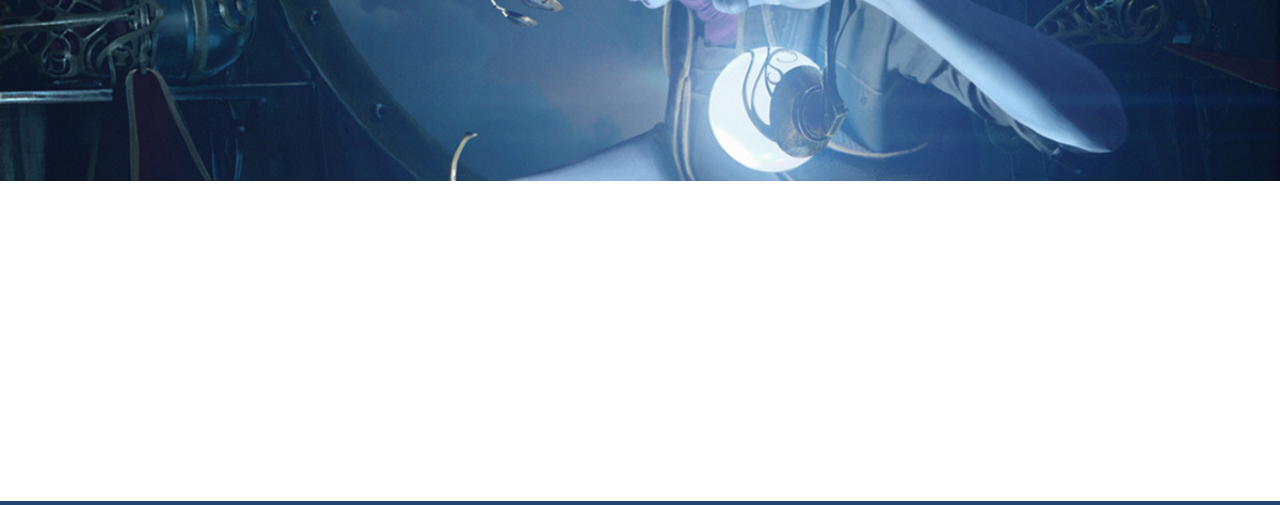
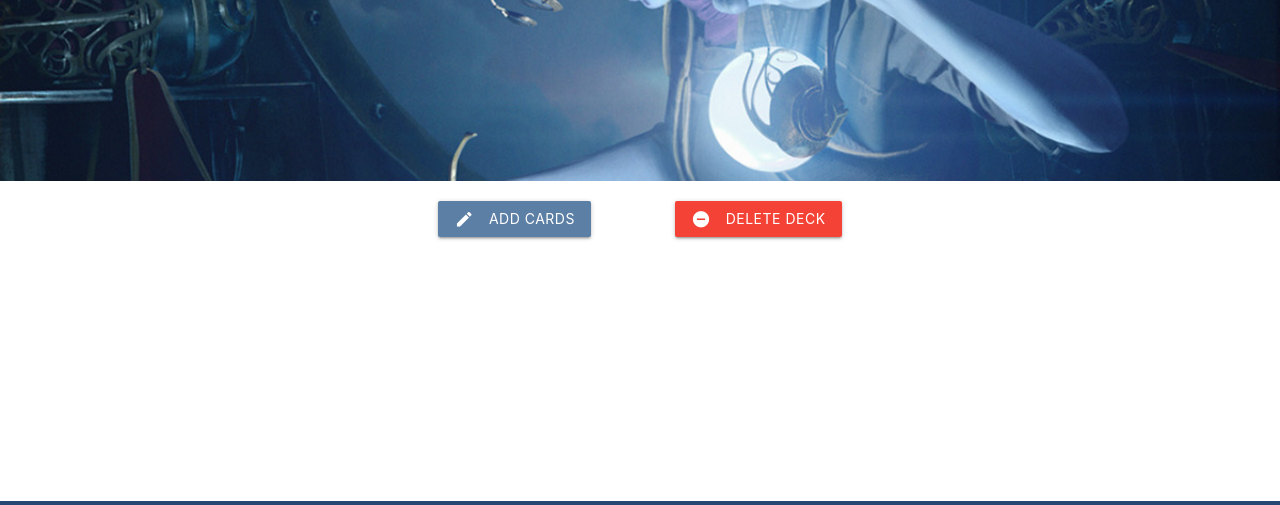
Before and after one commit to chodar89/deck-box, a Flask app: template templates/deckbrowse.html in a window 1280 px wide. Shown: the part 187-692 px from the top of the page. Run offline with Flask 2, Linux system fonts and the light colour scheme; the template is opened without the code that fills it, so the values that code supplies are empty; some libraries are stand-ins or nearby versions; grey boxes are pictures that could not be loaded.

Commit message:
Decks and cards are find by user _id, welcome flash displays only once, tidy up comments and some repetitions

```diff
--- a/app.py
+++ b/app.py
@@ -1,5 +1,5 @@
 import os
-from flask import Flask, render_template, redirect, request, url_for, session, flash
+from flask import Flask, render_template, redirect, request, url_for, session, flash, g
 from flask_pymongo import PyMongo
 from bson.objectid import ObjectId
 from dotenv import load_dotenv
@@ -15,17 +15,17 @@ app.config['MONGO_URI'] = os.getenv('MONGO_URI')
 mongo = PyMongo(app)
 
 
-# launched username before render templates
+""" Launched username before render templates """
 @app.context_processor
 def user_context():
     if 'username' in session:
-         user_name=session['username']
-         user=mongo.db.users.find_one({"username": user_name})
-         user_email=user['email']
-         return dict(user_name=user_name, user_email=user_email)
+        user_name=session['username']
+        user=mongo.db.users.find_one({"username": user_name})
+        user_email=user['email']
+        sign_out='Sign Out'
+        return dict(user_name=user_name.upper(), user_email=user_email, sign_out=sign_out)
     else:
         return dict(user_name=None)
-
 # @app.before_request
 # def check_username():
 #     if 'username' not in session and request.endpoint != 'index':
@@ -34,24 +34,19 @@ def user_context():
 #         return redirect(url_for('index'))
 
 
-
-
-
-# render index page and checkes if user is in the session
+""" Render index page and checkes if user is in the session """
 @app.route('/')
 @app.route('/index')
 def index():
     if 'username' in session:
-        flash('Welcome back ' + session['username'], 'welcome')
         return redirect(url_for('decks'))
     else:
         return render_template('index.html', sign_in='Sign In')
 
 
-"""         CARDS          """
+""" CARDS """
 
-
-# render addcard page and take values from collection and pass them to html form
+""" Render addcard page and take values from collection and pass them to html form """
 @app.route('/add_card')
 def add_card():
     if 'username' in session:
@@ -60,21 +55,23 @@ def add_card():
         expansion=mongo.db.expansion_set.find()
         card_types=mongo.db.card_types.find()
         rating=mongo.db.rating.find()
-        sign_out='Sign Out'
         return render_template('addcard.html', **locals())
     else:
         return redirect(url_for('register'))
 
-# shows collection of all user cards
+""" Shows collection of all user cards """
 @app.route('/my_cards')
 def my_cards():
     if 'username' in session:
-        cards=mongo.db.cards.find()
+        user_name=session['username']
+        user=mongo.db.users.find_one({"username": user_name})
+        user_id=user.get('_id')
+        cards=mongo.db.cards.find({'user_id': user_id})
         return render_template('mycards.html', cards=cards)
     else:
         return redirect(url_for('register'))
 
-# edit_card route with function that takes card id and its values
+""" Edit_card route with function that takes card id and its values """
 @app.route('/edit_card/<card_id>')
 def edit_card(card_id):
     if 'username' in session:
@@ -84,13 +81,12 @@ def edit_card(card_id):
         expansion=mongo.db.expansion_set.find()
         card_types=mongo.db.card_types.find()
         rating=mongo.db.rating.find()
-        sign_out='Sign Out'
         card=the_card
         return render_template('editcard.html', **locals())
     else:
         return redirect(url_for('register'))
 
-# function that takes values from form in editcard.html and update them in database
+""" Function that takes values from form in editcard.html and update them in database """
 @app.route('/update_card/<card_id>', methods=["POST"])
 def update_card(card_id):
     card=mongo.db.cards
@@ -111,13 +107,13 @@ def update_card(card_id):
         })
     return redirect(url_for('decks'))
 
-# function that removes document, card that user picked
+""" Function that removes document, card that user picked """
 @app.route('/remove_card/<card_id>')
 def remove_card(card_id):
     mongo.db.cards.remove({'_id': ObjectId(card_id)})
     return redirect(url_for('my_cards'))
 
-# function that change form data to dictionary and send it to MongoDB card collection
+""" Function that change form data to dictionary and send it to MongoDB card collection """
 @app.route('/insert_card', methods=['POST'])
 def insert_card():
     colors_id=[]
@@ -133,6 +129,8 @@ def insert_card():
     expansion_id=expansion_form.get('_id')
     type_form=mongo.db.card_types.find_one({'type': request.form.get('type')})
     type_id=type_form.get('_id')
+    user=mongo.db.users.find_one({"username": session['username']})
+    user_id=user.get('_id')
     cards.insert_one(   {
         'card_name': request.form.get('card_name'),
         'color': colors_id,
@@ -145,15 +143,15 @@ def insert_card():
         'flavor_text': request.form.get('flavor_text'),
         'artist': request.form.get('artist'),
         'rating': request.form.get('rating'),
-        'card_url': request.form.get('card_url')
+        'card_url': request.form.get('card_url'),
+        'user_id': user_id
     })
     return redirect(url_for('decks'))
 
 
-"""         DECKS          """
+""" DECKS """
 
-
-# this is the home page after login, dispays all users decks
+""" This is the home page after login, dispays all users decks """
 @app.route('/decks')
 def decks():
     if 'username' in session:
@@ -161,54 +159,13 @@ def decks():
         # user=mongo.db.users.find_one({"username": user_name})
         # user_id=user['_id']
         # user_name=session['username']
-        sign_out='Sign Out'
-        decks=mongo.db.decks.find()
-        return render_template('decks.html', **locals())
+        user_name=session['username']
+        user=mongo.db.users.find_one({"username": user_name})
+        user_id=user.get('_id')
+        decks=mongo.db.decks.find({'user_id': user_id})
+        return render_template('decks.html', decks=decks)
     else:
         return redirect(url_for('register'))
-
-#  page with form to create decks
-@app.route('/deck_name')
-def deck_name():
-    if 'username' in session:
-        colors=mongo.db.colors.find()
-        return render_template('deckname.html', colors=colors, sign_out='Sign Out')
-    else:
-        return redirect(url_for('register'))
-
-# insert deck name to database
-@app.route('/insert_deck', methods=['POST'])
-def insert_deck():
-    decks=mongo.db.decks
-    deck = request.form.to_dict()
-    decks.insert_one(deck)
-    return redirect(url_for('decks'))
-
-# redirect page where user can add cards to specific deck
-@app.route('/deck_build/<deck_id>')
-def deck_build(deck_id):
-    if 'username' in session:
-        deck=mongo.db.decks.find_one({'_id': ObjectId(deck_id)})
-        sign_out='Sign Out'
-        cards=mongo.db.cards.find()
-        return render_template('deckbuild.html', **locals())
-    else:
-        return redirect(url_for('register'))
-
-@app.route('/add_card_to_deck/<deck_id>/<card_id>')
-def add_card_to_deck(deck_id, card_id):
-    if 'username' in session:
-        # deck_cards=[]
-        card=mongo.db.cards.find_one({'_id': ObjectId(card_id)})
-        # append card id's to specific deck
-        deck=mongo.db.decks.update({'_id': ObjectId(deck_id)},
-        { '$push': {'cards':card_id}})
-        # deck_cards.append
-        sign_out='Sign Out'
-        return redirect(url_for('decks'))
-    else:
-        return redirect(url_for('register'))
-
 
 @app.route('/deck_browse/<deck_id>')
 def deck_browse(deck_id):
@@ -219,63 +176,115 @@ def deck_browse(deck_id):
         for card in deck_cards:
             cardinformation = mongo.db.cards.find_one({'_id': ObjectId(card)})
             cards_id.append(cardinformation)
-        sign_out='Sign Out'
-        return render_template('deckbrowse.html', cards_id=cards_id, sign_out=sign_out)
+        if cards_id == None:
+            return redirect(url_for('deck_build'))
+        else:
+            return render_template('deckbrowse.html', cards_id=cards_id, deck=deck)
+    else:
+        return redirect(url_for('register'))
+
+""" Page with form to create decks """
+@app.route('/deck_name')
+def deck_name():
+    if 'username' in session:
+        colors=mongo.db.colors.find()
+        return render_template('deckname.html', colors=colors, sign_out='Sign Out')
+    else:
+        return redirect(url_for('register'))
+
+""" Insert deck name to database """
+@app.route('/insert_deck', methods=['POST'])
+def insert_deck():
+    colors_id=[]
+    colors_form=request.form.getlist('color')
+    for colors in colors_form:
+        color=mongo.db.colors.find_one({'color': colors})
+        color_id=color.get('_id')
+        colors_id.append(color_id)
+    decks=mongo.db.decks
+    user=mongo.db.users.find_one({"username": session['username']})
+    user_id=user.get('_id')
+    decks.insert_one(   {
+        'deck_name': request.form.get('deck_name'),
+        'color': colors_id,
+        'user_id': user_id,
+        'cards': ''
+    })
+    return redirect(url_for('decks'))
+
+""" Redirect page where user can add cards to specific deck """
+@app.route('/deck_build/<deck_id>')
+def deck_build(deck_id):
+    if 'username' in session:
+        deck=mongo.db.decks.find_one({'_id': ObjectId(deck_id)})
+        user_name=session['username']
+        user=mongo.db.users.find_one({"username": user_name})
+        user_id=user.get('_id')
+        cards=mongo.db.cards.find({'user_id': user_id})
+        return render_template('deckbuild.html', deck=deck, cards=cards)
+    else:
+        return redirect(url_for('register'))
+
+@app.route('/add_card_to_deck/<deck_id>/<card_id>')
+def add_card_to_deck(deck_id, card_id):
+    if 'username' in session:
+        card=mongo.db.cards.find_one({'_id': ObjectId(card_id)})
+        # append card id's to specific deck
+        deck=mongo.db.decks.update({'_id': ObjectId(deck_id)},
+        { '$push': {'cards':card_id}})
+        # deck_cards.append
+        return redirect(url_for('decks'))
     else:
         return redirect(url_for('register'))
 
 # @app.route('/deck_browse/<deck_id>/<card_id>')
 
 
-"""         REGISTRATION & LOGIN          """
+""" REGISTRATION & LOGIN """
 
-
-# render register page and post registration form to mongo database
+""" Render register page and post registration form to mongo database """
 @app.route('/register', methods=['POST', 'GET'])
 def register():
     if request.method == 'POST':
         users = mongo.db.users
         # import pdb;
         # pdb.set_trace()
-
-        email = request.form.get('email')
-        existing_user = users.find_one({'username' : request.form['username']})
-        existing_email = users.find_one({'email': email})
         new_username = request.form['username']
         new_password = request.form['password']
+        email = request.form.get('email')
+        existing_user = users.find_one({'username' : new_username.lower()})
+        existing_email = users.find_one({'email': email})
         # first it checks if username and emial exists in database if not post form if yes flash allert
-        if existing_user and existing_email is None:
+        if existing_user is None and existing_email is None:
             if len(new_username) < 4:
                flash('Username to short', 'exists')
             elif len(new_password) < 6:
                flash('password to short', 'exists')
             else:
                 hash_password = bcrypt.hashpw(request.form['password'].encode('utf-8'), bcrypt.gensalt())
-                users.insert({'username':  request.form['username'], 'password' : hash_password, 'email': request.form['email']})
-                session['username'] =  request.form['username']
+                users.insert({'username':new_username.lower(), 'password' : hash_password, 'email': request.form['email']})
+                # session['username'] =  request.form['username']
                 flash('Thank you for creating an account', 'exists')
             return redirect(url_for('register'))
-
-
         else: flash('Username or email already exists', 'exists')
-
     return render_template('register.html')
 
 
-# login form, encode and checks data in form with database that exists if not flash allert
+""" Login form, encode and checks data in form with database that exists if not flash allert """
 @app.route('/login', methods=['POST'])
 def login():
     users = mongo.db.users
-    login = users.find_one({'username': request.form['log_username']})
+    log_username = request.form['log_username']
+    login = users.find_one({'username': log_username.lower()})
     if login:
         if bcrypt.hashpw(request.form['log_password'].encode('utf-8'), login['password']) == login['password']:
-            session['username'] = request.form['log_username']
+            session['username'] = log_username.lower()
+            flash('Welcome back ' + session['username'], 'welcome')
             return redirect(url_for('index'))
-
     flash("Incorrect password or username", 'error')
     return redirect(url_for('register'))
 
-# simply logout session function
+""" Simply logout session function """
 @app.route('/logout')
 def logout():
     session.pop('username')
--- a/static/css/style.css
+++ b/static/css/style.css
@@ -148,8 +148,8 @@ nav .sidenav-trigger {
 
 .card-size,
 .deck-size {
-    width: 265px;
-    height: 370px;
+    width: 221px;
+    height: 311px;
     margin-left: 10px!important;
     margin-right: 10px!important;
 }
@@ -165,9 +165,7 @@ nav .sidenav-trigger {
 }
 
 .blank-deck {
-    margin-top: 60px;
-    margin-left: 30px;
-    margin-right: 30px;
+    margin: 60px 30px 30px;
 }
 
 .card-name,
@@ -202,8 +200,8 @@ nav .sidenav-trigger {
 }
 
 .add-deck {
-    width: 265px;
-    height: 370px;
+    width: 221px;
+    height: 311px;
     background-color: #abcfec;
     border-radius: 5%;
     margin-top: 25px;
@@ -225,6 +223,9 @@ nav .sidenav-trigger {
     color: #fafafa;
 }
 
+.deck-browse-btn>a {
+    margin: 20px 40px;
+}
 
 /*-------------------------- Reg Form ---*/
 
--- a/templates/deckbrowse.html
+++ b/templates/deckbrowse.html
@@ -7,7 +7,10 @@
 {% block content %}
 
 <!--loop cards-->
-
+<div class="row center deck-browse-btn">
+    <a href="{{url_for('deck_build', deck_id=deck._id)}}" class="waves-effect waves-light btn btn-blue"><i class="material-icons left">edit</i>ADD CARDS</a>
+    <a href="{{url_for('deck_build', deck_id=deck._id)}}" class="waves-effect waves-light btn red"><i class="material-icons left">remove_circle</i>DELETE DECK</a>
+</div>
 <div class="cards-layout">
         {% for card in cards_id %}
         <div class="center col s10 offset-s1 m5 offset-m1">
--- a/templates/deckbuild.html
+++ b/templates/deckbuild.html
@@ -13,7 +13,6 @@
             </div>
             <div class="row">
                 <a href="{{url_for('add_card_to_deck', deck_id=deck._id, card_id=card._id)}}"class="waves-effect waves-light btn btn-blue"><i class="material-icons left">add_circle</i>ADD</a>
-                <a href="{{url_for('edit_card', card_id=card._id)}}" class="waves-effect waves-light btn btn-blue"><i class="material-icons right">edit</i>EDIT</a>
             </div>
             <div class="row">
                 {% if card.rating == "1" %}
```
Also changed, not shown: templates/editcard.html (line endings or trailing spaces), 1 other file.
